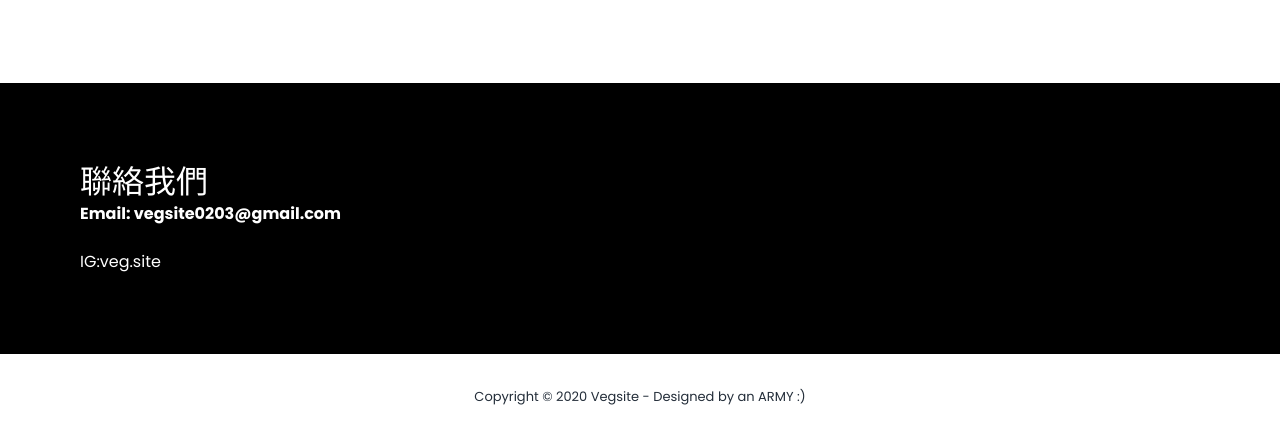
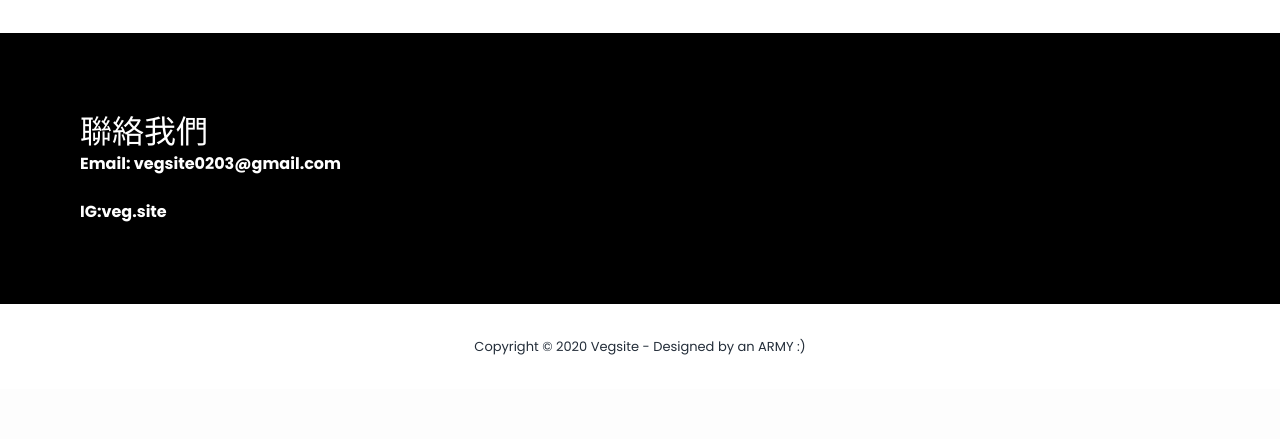
Before and after one commit to Exitialium/vegsite.tw, a Django app: page / in a window 1280 px wide. Shown: the part 3314-3753 px from the top of the page. After the commit the page ends 3669 px from the top, so only its background shows below. Run offline with Django 3.2, Linux system fonts and the light colour scheme; tables that the repository leaves empty hold one stand-in row (values such as "Sample post"); some libraries are stand-ins or nearby versions.

Commit message:
Index refine #2

```diff
--- a/templates/index.html
+++ b/templates/index.html
@@ -108,7 +108,6 @@ window.location = https://vegsite.herokuapp.com/;
                         <h2><em>理念</em></h2>
                         <p>以降低成為vegan的門檻作為階段目標<br>高舉Vegan、反物種歧視、解放動物的旗幟<br>抵抗畜牧業、屠宰業的微弱掙扎<br>正視大自然的反撲<br>
                         重新搭建起人與自然的橋樑<br>實現一個對自然、動物更友善的世界</p>
-                        <p>Vegan 是什麼？</p>
                         <p>Veganism is a way of living which seeks to exclude, as far as is possible and practicable, all forms of exploitation of, and cruelty to,animals for food, clothing or any other purpose.(The Vegan Society) -
 <br>簡言之，就是一個提倡動物權、致力於停止所有對動物的剝削的生活方式。</p>
 
@@ -183,7 +182,7 @@ window.location = https://vegsite.herokuapp.com/;
                     <div class="contact-form">
                     <h2 class="contact-Us">聯絡我們</h2>
                      <p class="contact-Us">Email: vegsite0203@gmail.com</p><br>
-                     <a href="https://www.instagram.com/veg.site/" style="color:white;">IG:veg.site</a>
+                     <a href="https://www.instagram.com/veg.site/" style="color:white; font-weight:bold;">IG:veg.site</a>
                     </div>
                 </div>
             </div>
```
